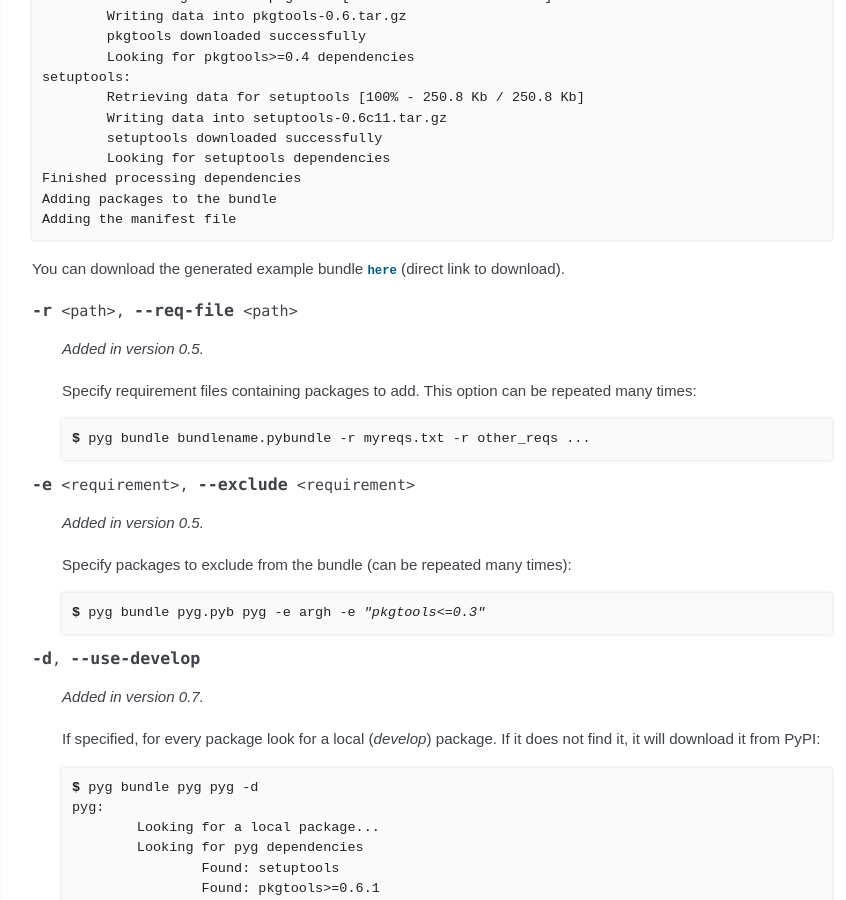
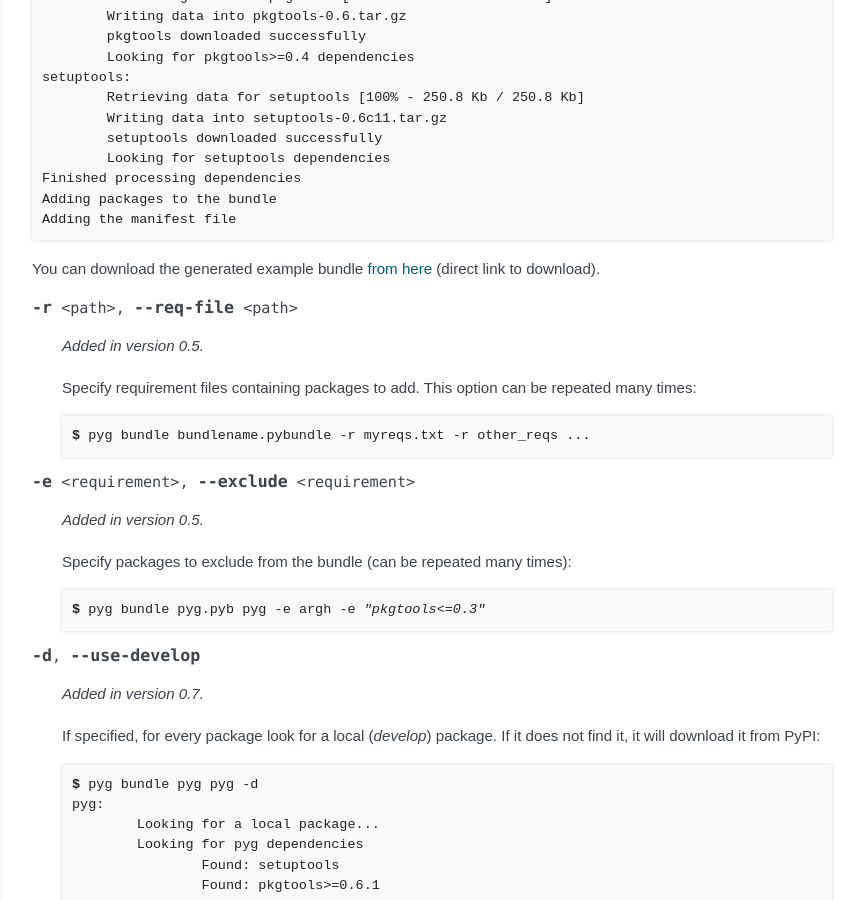
Before and after one commit to rubik/pyg, a Sphinx documentation site: the page built from docs/cmdline/req_bund.rst, in a window 1280 px wide and 900 px high, scrolled down 1998 px. Shown: the whole window, without its empty margins (298-1144 px from the left). Built offline with Sphinx 7.4.7, drawn with Linux system fonts in a browser that asks for light colours.

Commit message:
Updated links

```diff
--- a/docs/cmdline/req_bund.rst
+++ b/docs/cmdline/req_bund.rst
@@ -112,7 +112,7 @@
     Adding the manifest file
 
 
-You can download the generated example bundle :download:`here <>` (direct link to download).
+You can download the generated example bundle `from here <https://github.com/downloads/rubik/pyg/pyg.pyb>`_ (direct link to download).
 
 .. option:: -r <path>, --req-file <path>
 
@@ -225,7 +225,7 @@
 As you can see, there are already some executable files (Pyg looks for them in the packages' :file:`entry_points.txt` file) and you can run them without installing Pyg: everything necessary is in :file:`pyg.egg`.
 Amazing!
 
-If you want to try it, download it :download:`here <>` (direct link to download), unpack it and run the :file:`run_pyg.py` file. You will be able to use Pyg without installing it!
+If you want to try it, download it `from here <https://github.com/downloads/rubik/pyg/pyg.zip>`_ (direct link to download), unpack it and run the :file:`run_pyg.py` file. You will be able to use Pyg without installing it!
 
 .. option:: -e <requirement>, --exclude <requirement>
 
```
